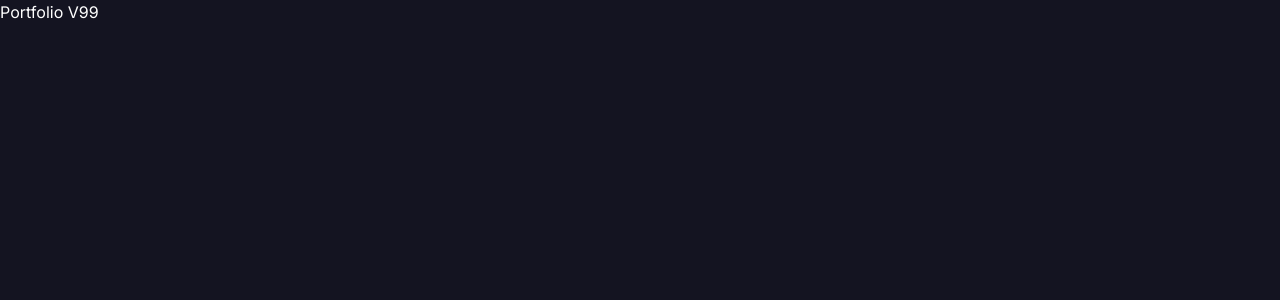
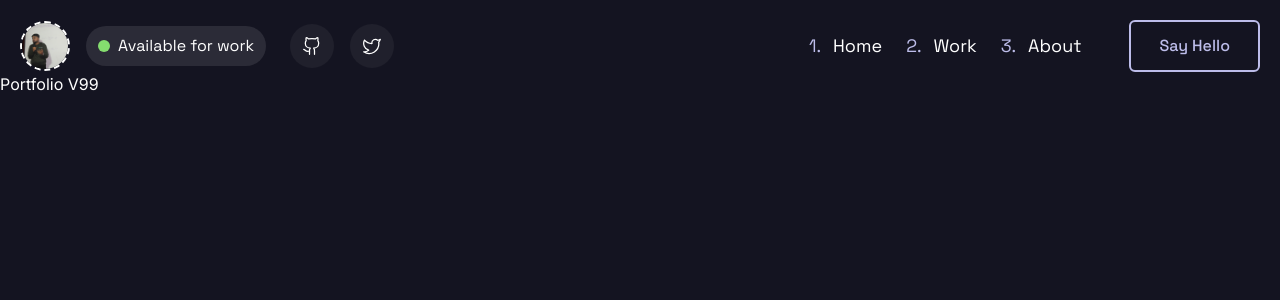
Before and after one commit to inclinedadarsh/portfolio, a Next.js app: page / in a window 1280 px wide. Shown: the top 300 px of the page. Built offline with nearby package versions, Linux system fonts and the light colour scheme.

Commit message:
feat: :sparkles: add nav bar
add lucide-react package and add logo_image.png. Then add the navigation component which is responsive. Marquee is still remaining

```diff
--- a/src/app/globals.css
+++ b/src/app/globals.css
@@ -25,4 +25,8 @@
   body {
     @apply bg-background text-foreground font-inter;
   }
+
+  .nav-container {
+    @apply relative w-full max-w-[1300px] mx-auto px-5 overflow-x-clip;
+  }
 }
--- a/src/app/layout.tsx
+++ b/src/app/layout.tsx
@@ -1,6 +1,7 @@
 import type { Metadata } from "next";
 import { Inter, Space_Grotesk } from "next/font/google";
 import "./globals.css";
+import Navigation from "@/components/Navigation";
 
 const inter = Inter({ subsets: ["latin"], variable: "--font-inter" });
 const spaceGrotesk = Space_Grotesk({
@@ -22,6 +23,7 @@ export default function RootLayout({
   return (
     <html lang="en">
       <body className={`${inter.variable} ${spaceGrotesk.variable}`}>
+        <Navigation />
         {children}
       </body>
     </html>
--- /dev/null
+++ b/src/components/Navigation.tsx
@@ -0,0 +1,103 @@
+"use client";
+
+import { useState } from "react";
+
+import Image from "next/image";
+import Link from "next/link";
+
+import { Menu, X, Github, Twitter } from "lucide-react";
+import profileLogo from "@/assets/logo_image.png";
+
+const Navigation = () => {
+  const [isOpen, setIsOpen] = useState(false);
+  const toggleMenu = () => setIsOpen((value) => !value);
+
+  return (
+    <nav className="mt-5 font-space-grotesk flex items-center nav-container">
+      <div className="flex gap-4 items-center min-w-fit grow">
+        <Image
+          src={profileLogo}
+          alt="Profile pic of Adarsh Dubey"
+          className="rounded-full border-2 border-dashed border-white"
+          width={50}
+          height={50}
+        />
+        <div className="flex gap-2 items-center px-3 py-2 bg-muted-1 rounded-full h-fit">
+          <span className="w-3 h-3 bg-green rounded-full"></span>
+          <span>Available for work</span>
+        </div>
+      </div>
+      <button
+        aria-label="Menu button"
+        className="lg:hidden"
+        onClick={toggleMenu}
+      >
+        <Menu />
+      </button>
+      <div
+        className={`absolute lg:static top-0 ${
+          isOpen ? "left-0" : "left-full"
+        } transition-[left] z-10 w-full h-screen lg:h-fit bg-background flex flex-col lg:flex-row lg:items-center lg:grow gap-10 lg:gap-6 px-5 lg:px-0`}
+      >
+        <div className="lg:hidden flex justify-between items-center mt-[9px]">
+          <span className="font-medium text-lg text-primary">Adarsh Dubey</span>
+          <button
+            aria-label="Menu button"
+            className="lg:hidden"
+            onClick={toggleMenu}
+          >
+            <X />
+          </button>
+        </div>
+        <div className="lg:ml-6 flex gap-4 mt-10 lg:mt-0">
+          <Link
+            className="p-3 rounded-full bg-muted-2 hover:bg-muted-1 focus-visible:bg-muted-1 transition-colors"
+            href="https://github.com/inclinedadarsh"
+          >
+            <Github width={20} height={20} strokeWidth={1.5} />
+          </Link>
+          <Link
+            className="p-3 rounded-full bg-muted-2 hover:bg-muted-1 focus-visible:bg-muted-1 transition-colors"
+            href="https://github.com/inclinedadarsh"
+          >
+            <Twitter width={20} height={20} strokeWidth={1.5} />
+          </Link>
+        </div>
+        <ul className="flex flex-col lg:flex-row gap-6 text-lg lg:ml-auto">
+          <li>
+            <Link
+              href="/"
+              className="flex gap-3 hover:text-primary focus-visible:text-primary transition-colors"
+            >
+              <span className="text-primary">1.</span>Home
+            </Link>
+          </li>
+          <li>
+            <Link
+              href="/"
+              className="flex gap-3 hover:text-primary focus-visible:text-primary transition-colors"
+            >
+              <span className="text-primary">2.</span>Work
+            </Link>
+          </li>
+          <li>
+            <Link
+              href="/"
+              className="flex gap-3 hover:text-primary focus-visible:text-primary transition-colors"
+            >
+              <span className="text-primary">3.</span>About
+            </Link>
+          </li>
+        </ul>
+        <button
+          aria-label="Copy email button"
+          className="lg:ml-6 py-3 px-7 rounded-md border-2 border-primary font-medium text-primary hover:bg-muted-1 focus-visible:bg-muted-1 transition-colors"
+        >
+          Say Hello
+        </button>
+      </div>
+    </nav>
+  );
+};
+
+export default Navigation;
```
Also changed, not shown: package.json (+5 -4 lines), src/assets/logo_image.png (added), 1 other file (tests, documents, lock files or other folders).
